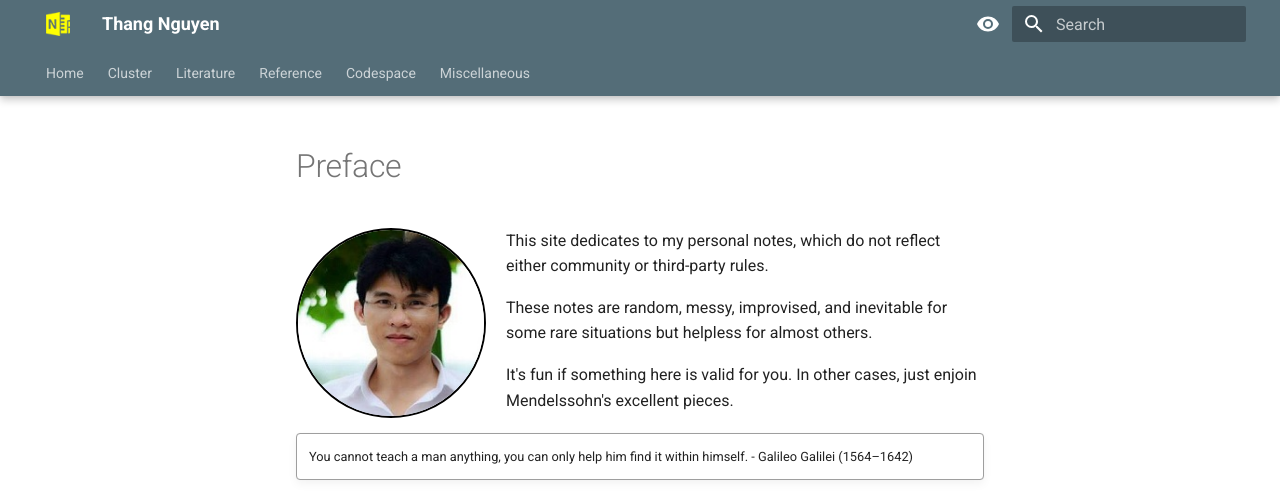
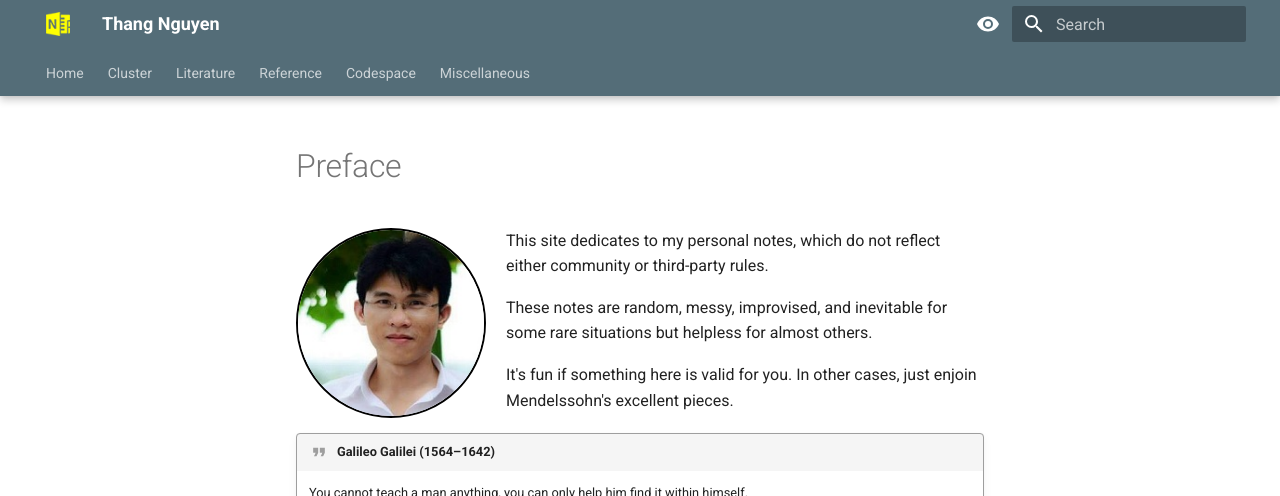
Before and after one commit to thangckt/thangckt.github.io, an MkDocs documentation site: the page built from docs/index.md, in a window 1280 px wide and 1012 px high, cut to the strip 0-496 px from the top of the window. Built offline with MkDocs 1.6.1 and Material for MkDocs 9.7.7, drawn with Linux system fonts in a browser that asks for light colours; the version menu is left out.

````diff
--- a/docs/index.md
+++ b/docs/index.md
@@ -31,9 +31,9 @@ These notes are random, messy, improvised, and inevitable for some rare situatio
 
 It's fun if something here is valid for you. In other cases, just enjoin Mendelssohn's excellent pieces.
 
-!!! quote ""
+!!! quote "Galileo Galilei (1564–1642)"
 
-    You cannot teach a man anything, you can only help him find it within himself. - Galileo Galilei (1564–1642)
+    You cannot teach a man anything, you can only help him find it within himself.
 
 <!--
 ```python
````
